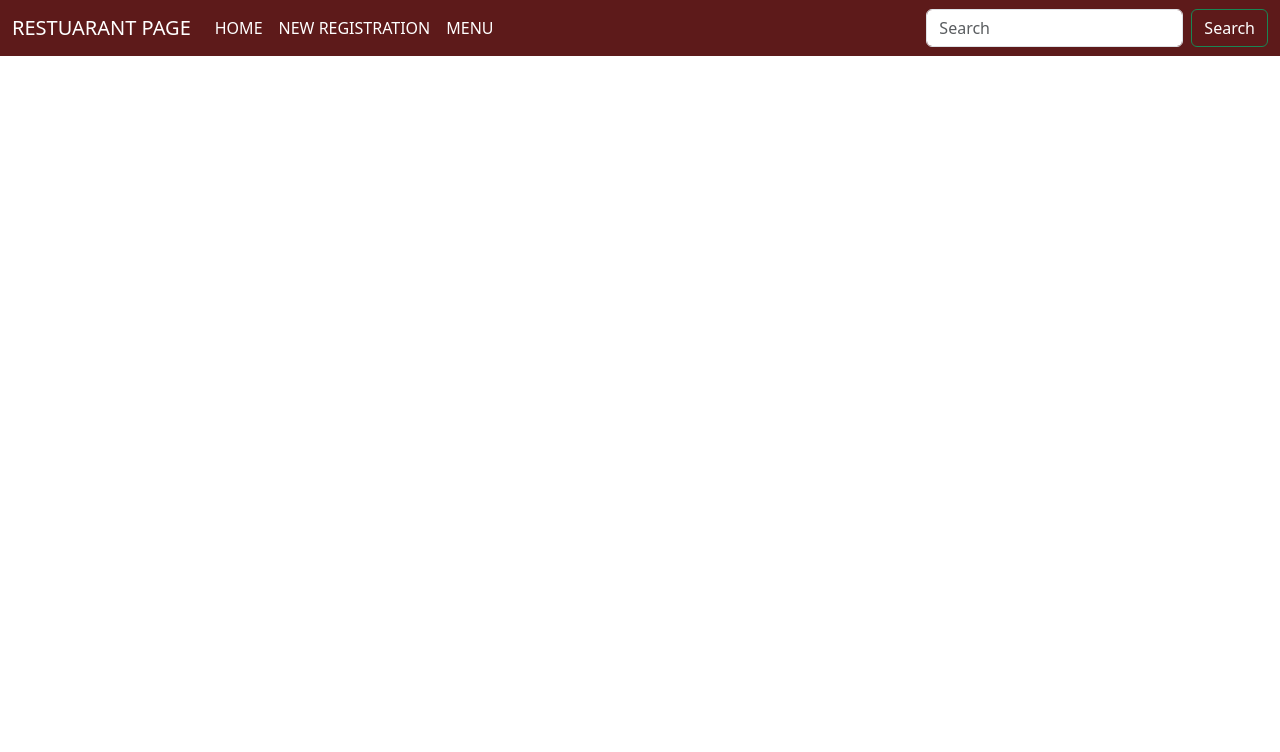
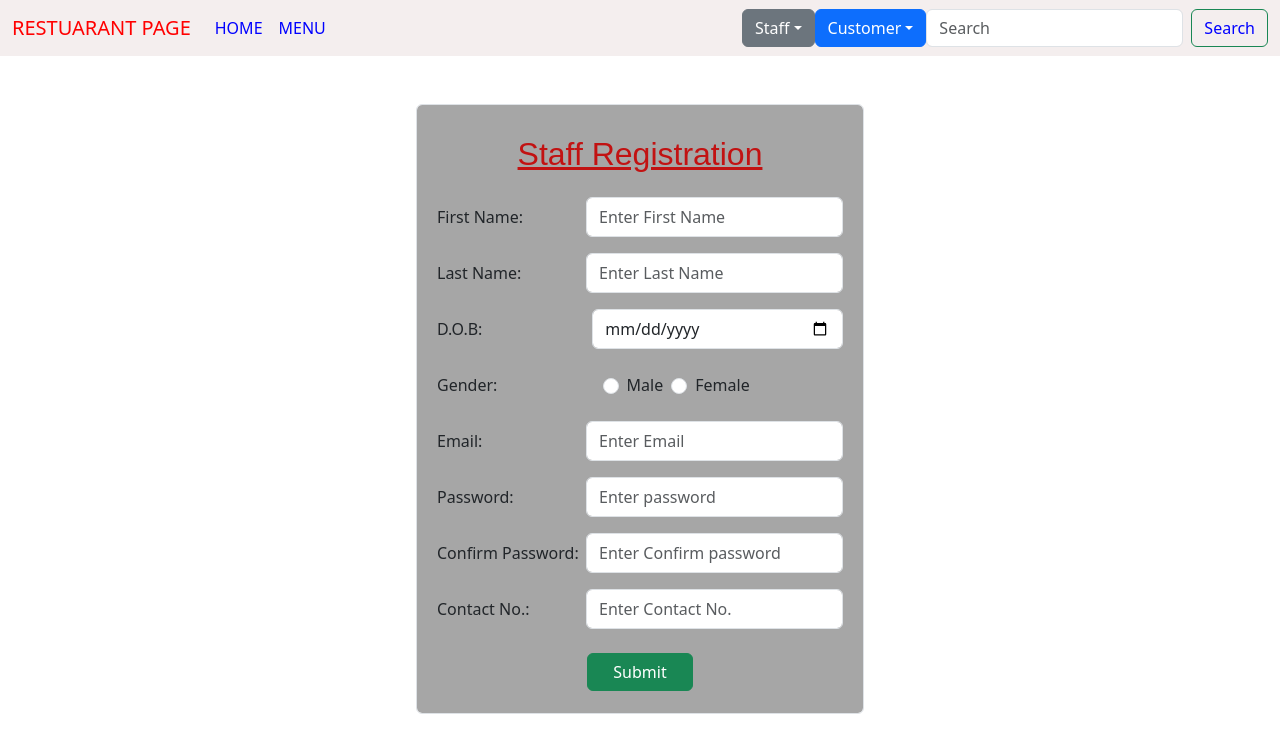
Before and after one commit to RadhulSics/Restaurant01, a React (Create React App) app: page /StaffRegistration in a window 1280 px wide. Shown: the top 752 px of the page. Built offline with nearby package versions, Linux system fonts and the light colour scheme.

Commit message:
prashanth

```diff
--- a/src/App.js
+++ b/src/App.js
@@ -1,56 +1,56 @@
-import React from 'react';
-import 'bootstrap/dist/css/bootstrap.min.css';
-import 'bootstrap/dist/js/bootstrap.bundle.min';
+import React from "react";
+import "bootstrap/dist/css/bootstrap.min.css";
+import "bootstrap/dist/js/bootstrap.bundle.min";
 import Projectreg from "./components/Projectreg";
 import "./components/Projectreg.css";
-import Forgotpassword from './components/Forgotpassword';
+import Forgotpassword from "./components/Forgotpassword";
 
-import {BrowserRouter,Route,Routes} from"react-router-dom";
-import Restaurantgallery from './components/Restaurantgallery';
+import { BrowserRouter, Route, Routes } from "react-router-dom";
+import Restaurantgallery from "./components/Restaurantgallery";
 // import Customerviewmenu from './components/Customerviewmenu';
-import  Nav from './components/Nav';
-import './components/Nav.css';
-import Adlogin from './components/Adlogin';
-import './components/Adlogin.css';
-import Admindashboard from './components/Admindashboard';
-import './components/Admindashboard.css';
-import Adminaddmenu from './components/Adminaddmenu';
-import Customerlogin from './components/Customerlogin';
-import './components/Customerlogin.css';
-import Customerhomepage from './components/Customerhomepage';
-import Adminviewmenu from './components/Adminviewmenu';
-import Editfood from './components/Editfood';
-import Editfooddetails from './components/Editfooddetails';
-import Payment from './components/Payment';
-import Viewfood from './components/Viewfood';
+import Nav from "./components/Nav";
+import "./components/Nav.css";
+import Adlogin from "./components/Adlogin";
+import "./components/Adlogin.css";
+import Admindashboard from "./components/Admindashboard";
+import "./components/Admindashboard.css";
+import Adminaddmenu from "./components/Adminaddmenu";
+import Customerlogin from "./components/Customerlogin";
+import "./components/Customerlogin.css";
+import Customerhomepage from "./components/Customerhomepage";
+import Adminviewmenu from "./components/Adminviewmenu";
+import Editfood from "./components/Editfood";
+import Editfooddetails from "./components/Editfooddetails";
+import Payment from "./components/Payment";
+import Viewfood from "./components/Viewfood";
+import StaffsLogin from "./components/StaffsLogin";
+import StaffRegistration from "./components/StaffRegistration";
 function App() {
   return (
     <div className="App">
-<BrowserRouter>
-      <Nav/>
-      {/* <Restaurantgallery/> */}
-      <Routes>
-        <Route path='/Forgotpassword'element={<Forgotpassword/>}/>
-        <Route path='/Projectreg'element={<Projectreg/>}/>
-        <Route path='/'element={<Restaurantgallery/>}/>
-        {/* <Route path='/Customerviewmenu'element={<Customerviewmenu/>}/> */}
-        <Route path='/Adlogin'element={<Adlogin/>}/>
-        <Route path='/Admindashboard'element={<Admindashboard/>}/>
-        <Route path='/Adminaddmenu'element={<Adminaddmenu/>}/>
-        <Route path='/Customerlogin'element={<Customerlogin/>}/>
-        <Route path='/Customerhomepage'element={<Customerhomepage/>}/>
-        <Route path='/Adminaddmenu'element={<Adminaddmenu/>}/>
-        <Route path='/Adminviewmenu'element={<Adminviewmenu/>}/>
-        <Route path='/Editfood'element={<Editfood/>}/>
-        <Route path='/Editfooddetails'element={<Editfooddetails/>}/>
-        <Route path='/Payment'element={<Payment/>}/>
-        <Route path='/Viewfood'element={<Viewfood/>}/>
-
-
-
-      </Routes>
+      <BrowserRouter>
+        <Nav />
+        {/* <Restaurantgallery/> */}
+        <Routes>
+          <Route path="/Forgotpassword" element={<Forgotpassword />} />
+          <Route path="/Projectreg" element={<Projectreg />} />
+          <Route path="/" element={<Restaurantgallery />} />
+          <Route path="/Restaurantgallery" element={<Restaurantgallery />} />
+          <Route path="/Adlogin" element={<Adlogin />} />
+          <Route path="/Admindashboard" element={<Admindashboard />} />
+          <Route path="/Adminaddmenu" element={<Adminaddmenu />} />
+          <Route path="/Customerlogin" element={<Customerlogin />} />
+          <Route path="/Customerhomepage" element={<Customerhomepage />} />
+          <Route path="/Adminaddmenu" element={<Adminaddmenu />} />
+          <Route path="/Adminviewmenu" element={<Adminviewmenu />} />
+          <Route path="/Editfood" element={<Editfood />} />
+          <Route path="/Editfooddetails" element={<Editfooddetails />} />
+          <Route path="/Payment" element={<Payment />} />
+          <Route path="/Viewfood" element={<Viewfood />} />
+          <Route path="/StaffsLogin" element={<StaffsLogin />} />
+          <Route path="/StaffRegistration" element={<StaffRegistration />} />
+        </Routes>
       </BrowserRouter>
-
     </div>
   );
 }
--- a/src/components/Nav.css
+++ b/src/components/Nav.css
@@ -1,5 +1,5 @@
 #nav1{
-    background-color: rgb(93, 26, 26)
+    background-color: rgb(244, 238, 238)
     !important;
 
 }
--- a/src/components/Nav.js
+++ b/src/components/Nav.js
@@ -6,7 +6,7 @@ function Nav() {
     <div>
       <nav class="navbar navbar-expand-lg bg-body-tertiary " id="nav1" >
         <div class="container-fluid">
-          <a class="navbar-brand" style={{color:"white"}}>
+          <a class="navbar-brand" style={{color:"red"}}>
             RESTUARANT PAGE
           </a>
           <button
@@ -26,33 +26,55 @@ function Nav() {
                 <Link
                   to="/Restaurantgallery"
                   class="nav-link active"
-                  aria-current="page" style={{color:"white"}}
+                  aria-current="page" style={{color:"blue"}}
 
                 >
                   HOME
                 </Link>
               </li>
-              <li class="nav-item">
+              {/* <li class="nav-item">
                 <Link
                   to="/Projectreg"
                   class="nav-link active"
                   aria-current="page"
-                  style={{color:"white"}}
+                  style={{color:"blue"}}
                 >
                   NEW REGISTRATION
                 </Link>
-              </li>
+              </li> */}
               <li class="nav-item">
                 <Link
                   to="/Customerviewmenu"
                   class="nav-link active"
                   aria-current="page"
-                  style={{color:"white"}}
+                  style={{color:"blue"}}
                 >
                   MENU
                 </Link>
               </li>
+
             </ul>
+            <div class="dropdown">
+  <button class="btn btn-secondary dropdown-toggle" type="button" data-bs-toggle="dropdown" aria-expanded="false">
+    Staff
+  </button>
+  <ul class="dropdown-menu">
+    <li><a class="dropdown-item" href="/StaffsLogin">Staff Login</a></li>
+    <li><a class="dropdown-item" href="/StaffRegistration">Staff Registration</a></li>
+
+  </ul>
+</div>
+<div class="dropdown">
+  <button class="btn btn-primary dropdown-toggle" type="button" data-bs-toggle="dropdown" aria-expanded="false">
+    Customer
+  </button>
+  <ul class="dropdown-menu">
+    <li><a class="dropdown-item" href="/Customerlogin">Customer Login</a></li>
+    <li><a class="dropdown-item" href="/Projectreg">Customer Registration</a></li>
+
+  </ul>
+</div>
+
             <form class="d-flex" role="search">
               <input
                 class="form-control me-2"
@@ -60,7 +82,7 @@ function Nav() {
                 placeholder="Search"
                 aria-label="Search"
               />
-              <button class="btn btn-outline-success" type="submit" style={{color:"white"}}>
+              <button class="btn btn-outline-success" type="submit" style={{color:"blue"}}>
                 Search
               </button>
             </form>
--- a/src/components/StaffRegistration.js
+++ b/src/components/StaffRegistration.js
@@ -1,6 +1,6 @@
 import React, { useState } from "react";
  import axios from "axios";
- import "./Staffregistration.css"
+//  import "./Staffregistration.css"
 
 function Staffregister() {
   const [data, setData] = useState({
```
